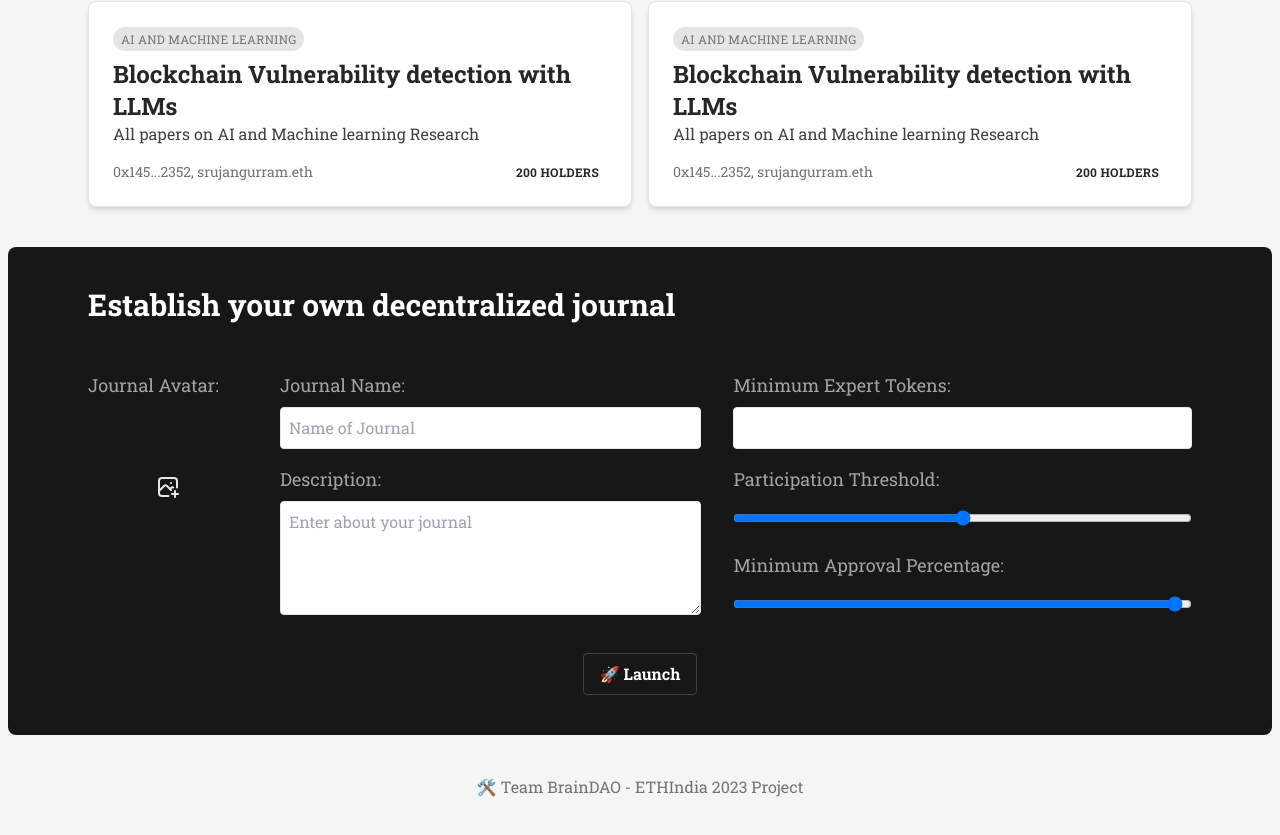
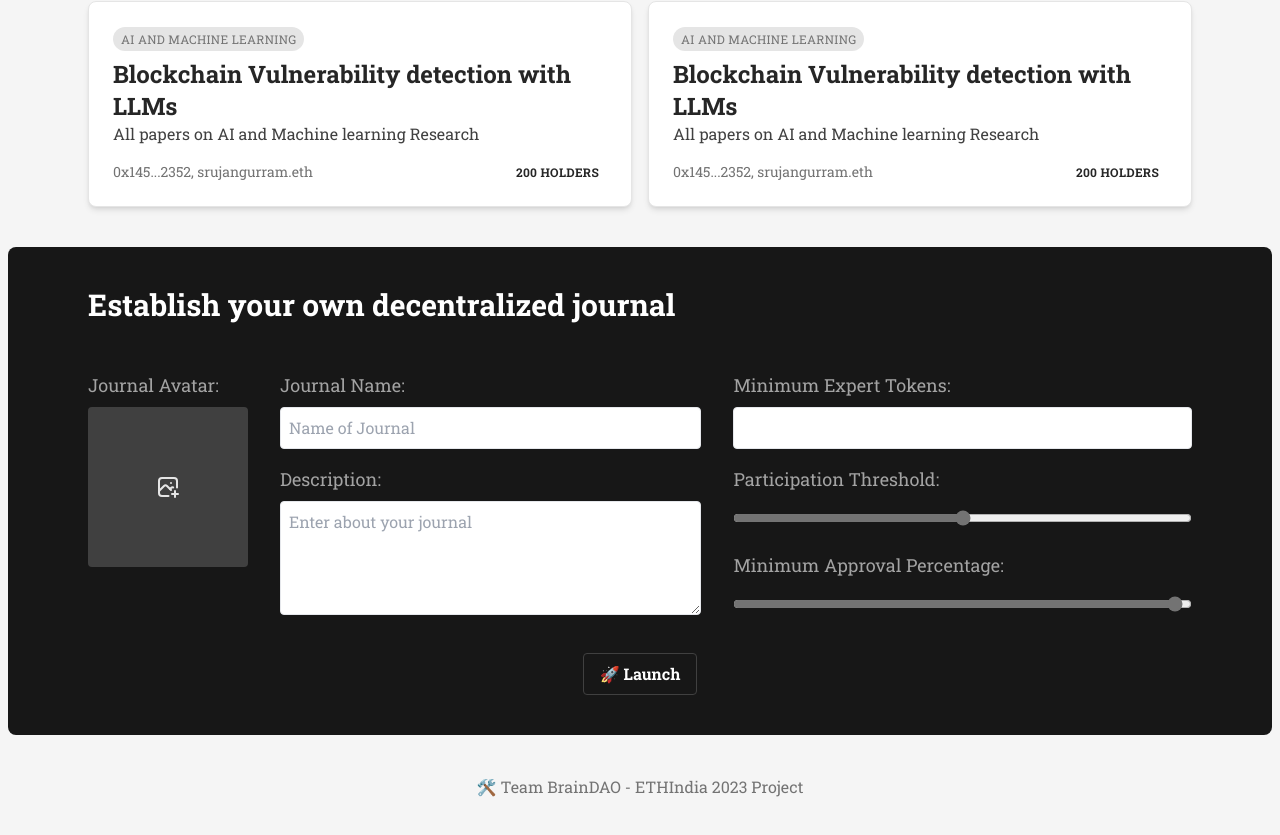
Before and after one commit to Royal-lobster/ChainSheets, a Next.js app: page / in a window 1280 px wide. Shown: the part 1237-2072 px from the top of the page. Built offline with nearby package versions, Linux system fonts and the light colour scheme.

Commit message:
Refactor the JournalAvatarUpload component to change the background color to "bg-neutral-700" when there is no image, and apply the accent-neutral-500 utility class to all elements in the globals.css file

```diff
--- a/app/(home)/JournalAvatarUpload.tsx
+++ b/app/(home)/JournalAvatarUpload.tsx
@@ -29,7 +29,7 @@ const JournalAvatarUpload = ({ register, name }: JournalAvatarUploadProps) => {
     <div
       className={cn(
         "grid place-content-center rounded overflow-hidden",
-        image ? "bg-transparent" : "bg-neutral-900"
+        image ? "bg-transparent" : "bg-neutral-700"
       )}
       style={{
         width: IMAGE_DIMENSIONS,
--- a/app/globals.css
+++ b/app/globals.css
@@ -1,3 +1,7 @@
 @tailwind base;
 @tailwind components;
 @tailwind utilities;
+
+*{
+    @apply accent-neutral-500
+}
```
